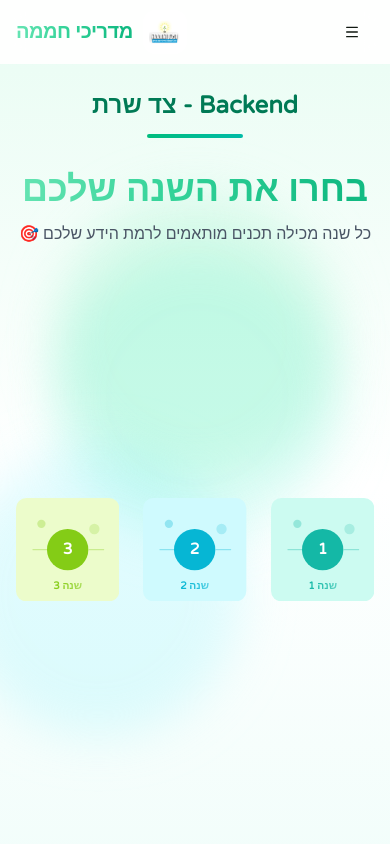
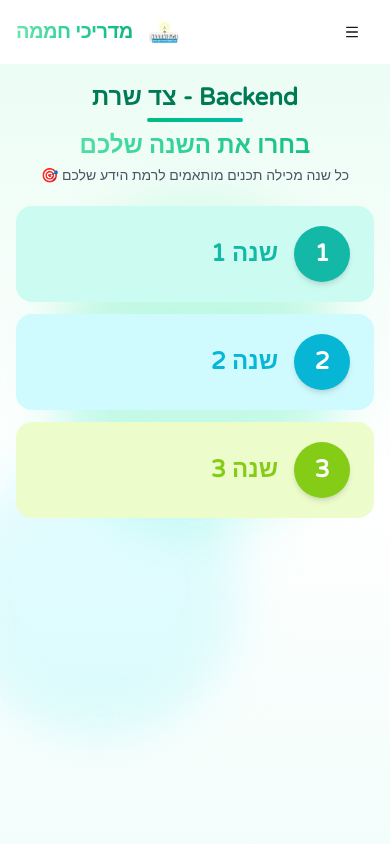
Before and after one commit to raisfeld-ori/chamama-guides, a Next.js app: page /projects/backend in a window 390 px wide. Shown: the top 844 px of the page. Built offline with nearby package versions, Linux system fonts and the light colour scheme.

Commit message:
Fixed mobile responsiveness issues.

```diff
--- a/app/learning/[category]/[year]/page.tsx
+++ b/app/learning/[category]/[year]/page.tsx
@@ -134,8 +134,8 @@ export default function LearningYearPage() {
 
         {/* Roadmap */}
         <div className="relative max-w-5xl mx-auto">
-          {/* Vertical dotted line */}
-          <div className="absolute right-1/2 top-0 bottom-0 w-0.5 border-r-2 border-dashed border-emerald-300" />
+          {/* Vertical dotted line - desktop only */}
+          <div className="hidden sm:block absolute right-1/2 top-0 bottom-0 w-0.5 border-r-2 border-dashed border-emerald-300" />
 
           {allBlocks.map((block: any, index: number) => {
             const Icon = getBlockIcon(block.type);
@@ -146,24 +146,24 @@ export default function LearningYearPage() {
 
             return (
               <BlurFade key={index} delay={0.2 + index * 0.05} inView>
-                <div className="relative mb-12">
-                  {/* Connector dot on the center line */}
-                  <div className={`absolute right-1/2 top-8 w-4 h-4 rounded-full ${colors.dot} border-4 border-white shadow-lg transform translate-x-1/2 z-10`} />
+                <div className="relative mb-8 sm:mb-12">
+                  {/* Connector dot on the center line - desktop only */}
+                  <div className={`hidden sm:block absolute right-1/2 top-8 w-4 h-4 rounded-full ${colors.dot} border-4 border-white shadow-lg transform translate-x-1/2 z-10`} />
 
-                  {/* Horizontal dotted line to content */}
+                  {/* Horizontal dotted line to content - desktop only */}
                   {!isCenter && (
                     <div
-                      className={`absolute top-9 h-0.5 border-t-2 border-dashed border-emerald-300 ${
+                      className={`hidden sm:block absolute top-9 h-0.5 border-t-2 border-dashed border-emerald-300 ${
                         isLeft ? 'right-1/2 left-[8%]' : 'left-1/2 right-[8%]'
                       }`}
                     />
                   )}
 
                   {/* Content card */}
-                  <div className={`relative ${
-                    isLeft ? 'mr-auto ml-0 pr-[52%]' :
-                    isRight ? 'ml-auto mr-0 pl-[52%]' :
-                    'mx-auto max-w-md'
+                  <div className={`relative mx-2 sm:mx-0 ${
+                    isLeft ? 'sm:mr-auto sm:ml-0 sm:pr-[52%]' :
+                    isRight ? 'sm:ml-auto sm:mr-0 sm:pl-[52%]' :
+                    'sm:mx-auto sm:max-w-md'
                   }`}>
                     <div className={`group rounded-xl border-2 ${colors.border} ${colors.bg} p-4 shadow-md hover:shadow-xl transition-all hover:scale-105 ${
                       isCenter ? 'text-center' : isLeft ? 'text-right' : 'text-left'
--- a/components/category-selector.tsx
+++ b/components/category-selector.tsx
@@ -83,11 +83,11 @@ export function YearSelector({ category, basePath }: YearSelectorProps) {
         />
       </div>
 
-      <section className="relative flex-1 flex flex-col container mx-auto px-4 py-8 sm:px-6 lg:px-8">
+      <section className="relative flex-1 flex flex-col container mx-auto px-4 pt-6 pb-3 sm:py-8 sm:px-6 lg:px-8">
         {/* Header with title */}
         <BlurFade delay={0.05}>
-          <div className="flex flex-col items-center mb-8">
-            <h2 className="text-2xl md:text-3xl font-black text-emerald-700 mb-3">
+          <div className="flex flex-col items-center mb-2 sm:mb-8">
+            <h2 className="text-2xl sm:text-2xl md:text-3xl font-black text-emerald-700 mb-1 sm:mb-3">
               {categoryTitles[category] || category}
             </h2>
             <div className="w-24 h-1 bg-gradient-to-r from-emerald-500 to-teal-500 rounded-full"></div>
@@ -95,15 +95,39 @@ export function YearSelector({ category, basePath }: YearSelectorProps) {
         </BlurFade>
 
         <BlurFade delay={0.1}>
-          <h1 className="mb-3 text-center text-4xl font-black sm:text-5xl md:text-6xl gradient-green-shimmer animate-shimmer">
+          <h1 className="mb-1 sm:mb-3 text-center text-2xl font-black sm:text-5xl md:text-6xl gradient-green-shimmer animate-shimmer">
             בחרו את השנה שלכם
           </h1>
-          <p className="mx-auto mb-8 max-w-2xl text-center text-base text-gray-600 font-medium">
+          <p className="mx-auto mb-3 sm:mb-8 max-w-2xl text-center text-sm sm:text-base text-gray-600 font-medium">
             כל שנה מכילה תכנים מותאמים לרמת הידע שלכם 🎯
           </p>
         </BlurFade>
 
-        <div className="flex-1 grid gap-6 grid-cols-3 content-center max-w-4xl mx-auto">
+        {/* Mobile layout — large stacked tap-target cards */}
+        <div className="flex flex-col gap-3 sm:hidden w-full mt-2">
+          {years.map((year, index) => (
+            <BlurFade key={year.id} delay={0.2 + index * 0.1} inView>
+              <Link
+                href={`/${basePath}/${category}/${year.id}`}
+                className="flex items-center gap-4 rounded-2xl px-6 py-5 transition-all active:scale-[0.98] hover:scale-[1.02]"
+                style={{ backgroundColor: year.lightColor }}
+              >
+                <div
+                  className="flex h-14 w-14 shrink-0 items-center justify-center rounded-full text-2xl font-black text-white shadow-md"
+                  style={{ backgroundColor: year.color }}
+                >
+                  {index + 1}
+                </div>
+                <span className="text-2xl font-black" style={{ color: year.color }}>
+                  {year.title}
+                </span>
+              </Link>
+            </BlurFade>
+          ))}
+        </div>
+
+        {/* Desktop layout — SVG grid */}
+        <div className="hidden sm:grid flex-1 gap-6 grid-cols-3 content-center max-w-4xl mx-auto w-full">
           {years.map((year, index) => (
             <BlurFade key={year.id} delay={0.2 + index * 0.1} inView>
               <Link href={`/${basePath}/${category}/${year.id}`} className="group cursor-pointer transition-all hover:scale-105">
@@ -189,7 +213,7 @@ export function YearSelector({ category, basePath }: YearSelectorProps) {
               </Link>
             </BlurFade>
           ))}
-        </div>
+        </div>{/* end desktop grid */}
       </section>
 
       {/* Bottom decorative SVG - Full width, no padding */}
--- a/components/employment/employment-guide-client.tsx
+++ b/components/employment/employment-guide-client.tsx
@@ -120,8 +120,8 @@ export function EmploymentGuideClient({ guide, year }: { guide: any; year: strin
 
                 {/* Roadmap */}
                 <div className="relative max-w-5xl mx-auto">
-                    {/* Vertical dotted line */}
-                    <div className="absolute right-1/2 top-0 bottom-0 w-0.5 border-r-2 border-dashed border-emerald-300" />
+                    {/* Vertical dotted line - hidden on mobile */}
+                    <div className="hidden sm:block absolute right-1/2 top-0 bottom-0 w-0.5 border-r-2 border-dashed border-emerald-300" />
 
                     {allSections.map((section: any, index: number) => {
                         const Icon = iconMap[section.iconName] || BookOpen;
@@ -132,17 +132,17 @@ export function EmploymentGuideClient({ guide, year }: { guide: any; year: strin
 
                         return (
                             <BlurFade key={index} delay={0.2 + index * 0.1} inView>
-                                <div className="relative mb-16">
-                                    {/* Connector dot on the center line */}
+                                <div className="relative mb-8 sm:mb-16">
+                                    {/* Connector dot on the center line - desktop only */}
                                     <div
-                                        className="absolute right-1/2 top-8 w-4 h-4 rounded-full border-4 border-white shadow-lg transform translate-x-1/2 z-10"
+                                        className="hidden sm:block absolute right-1/2 top-8 w-4 h-4 rounded-full border-4 border-white shadow-lg transform translate-x-1/2 z-10"
                                         style={{ backgroundColor: colors.color }}
                                     />
 
-                                    {/* Horizontal dotted line to content */}
+                                    {/* Horizontal dotted line to content - desktop only */}
                                     {!isCenter && (
                                         <div
-                                            className={`absolute top-9 h-0.5 border-t-2 border-dashed border-emerald-300 ${
+                                            className={`hidden sm:block absolute top-9 h-0.5 border-t-2 border-dashed border-emerald-300 ${
                                                 isLeft ? 'right-1/2 left-[8%]' : 'left-1/2 right-[8%]'
                                             }`}
                                         />
@@ -150,10 +150,10 @@ export function EmploymentGuideClient({ guide, year }: { guide: any; year: strin
 
                                     {/* Content card */}
                                     <div className={`relative ${
-                                        isLeft ? 'mr-auto ml-0 pr-[52%]' :
-                                        isRight ? 'ml-auto mr-0 pl-[52%]' :
-                                        'mx-auto max-w-2xl'
-                                    }`}>
+                                        isLeft ? 'sm:mr-auto sm:ml-0 sm:pr-[52%]' :
+                                        isRight ? 'sm:ml-auto sm:mr-0 sm:pl-[52%]' :
+                                        'sm:mx-auto sm:max-w-2xl'
+                                    } mx-4`}>
                                         <motion.div
                                             initial={{ opacity: 0, y: 20 }}
                                             whileInView={{ opacity: 1, y: 0 }}
```
